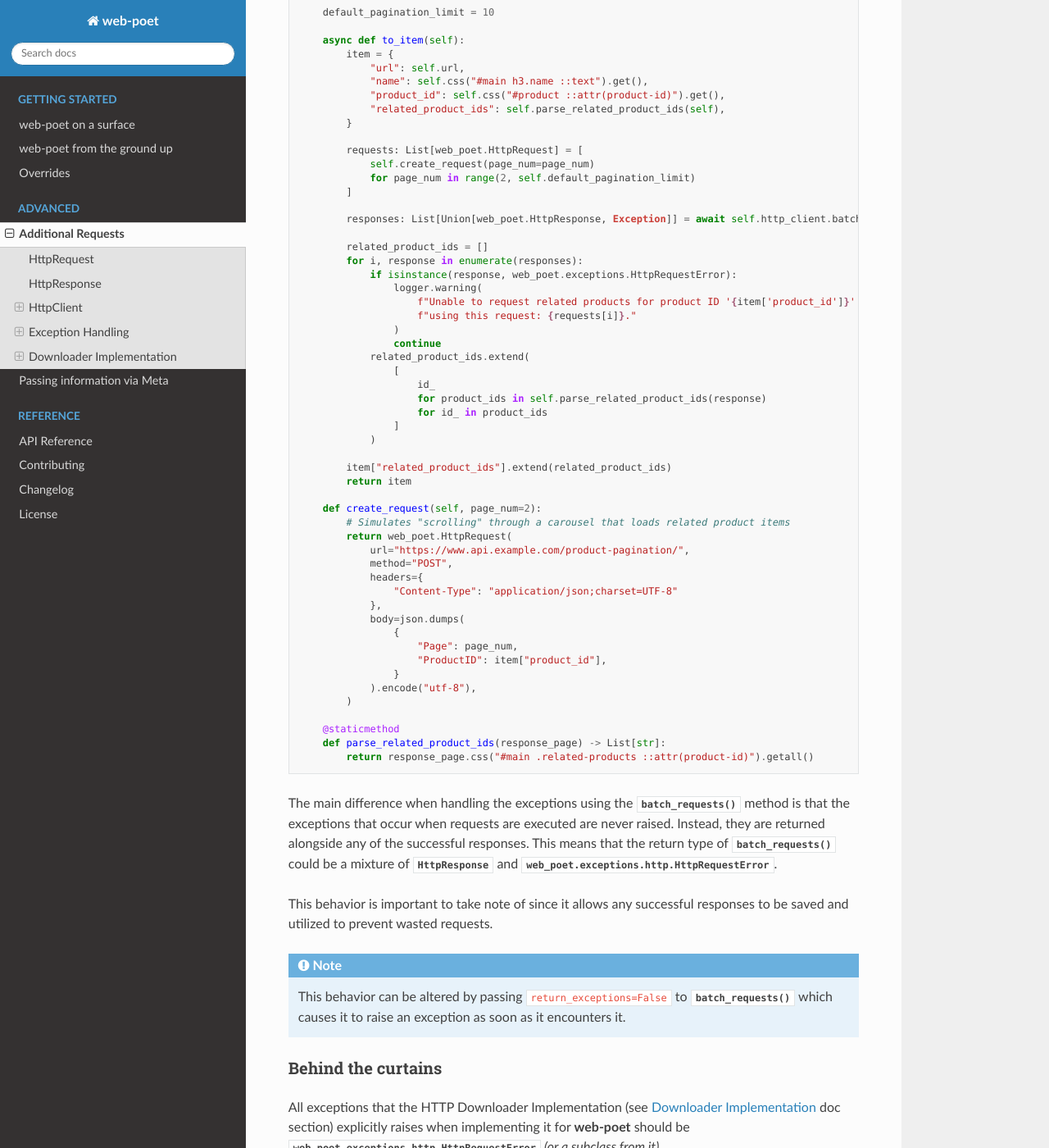
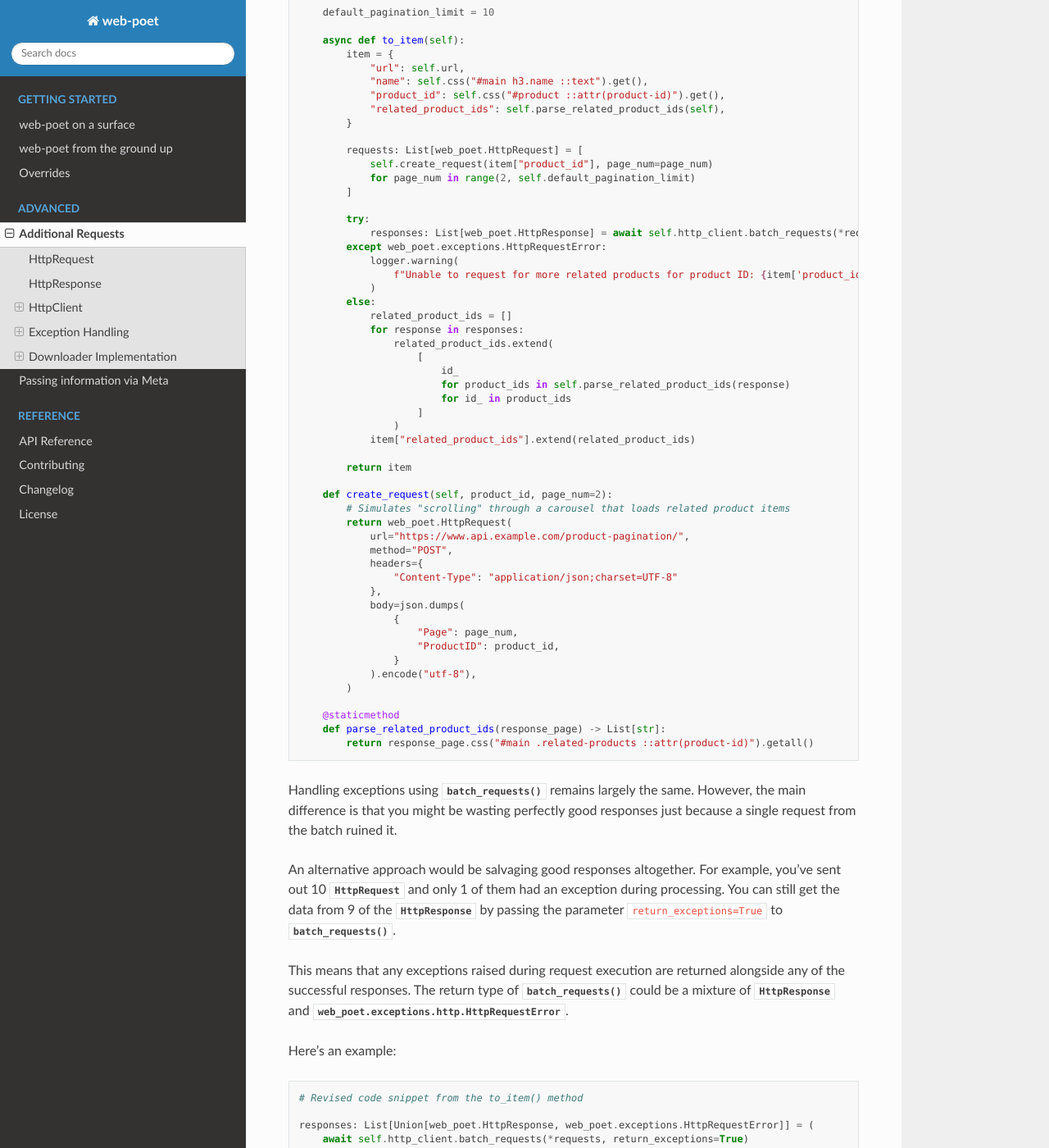
Before and after one commit to scrapinghub/web-poet, a Sphinx documentation site: the page built from docs/advanced/additional-requests.rst, in a window 1280 px wide and 1400 px high, scrolled down 10131 px. Shown: the whole window at 82% size. Built offline with Sphinx 7.4.7 and the Read the Docs theme 2.0.0, drawn with Linux system fonts in a browser that asks for light colours; some of the changed text lies outside the part shown.

Commit message:
update batch_requests default param value of return_exceptions from True to False

```diff
--- a/docs/advanced/additional-requests.rst
+++ b/docs/advanced/additional-requests.rst
@@ -412,7 +412,7 @@
             }
 
             requests: List[web_poet.HttpRequest] = [
-                self.create_request(page_num=page_num)
+                self.create_request(item["product_id"], page_num=page_num)
                 for page_num in range(2, self.default_pagination_limit)
             ]
             responses: List[web_poet.HttpResponse] = await self.http_client.batch_requests(*requests)
@@ -420,13 +420,13 @@
                 id_
                 for response in responses
                 for product_ids in self.parse_related_product_ids(response)
-                for id_ in product_ids:
+                for id_ in product_ids
             ]
 
             item["related_product_ids"].extend(related_product_ids)
             return item
 
-        def create_request(self, page_num=2):
+        def create_request(self, product_id, page_num=2):
             # Simulates "scrolling" through a carousel that loads related product items
             return web_poet.HttpRequest(
                 url="https://www.api.example.com/product-pagination/",
@@ -561,32 +561,31 @@
             }
 
             requests: List[web_poet.HttpRequest] = [
-                self.create_request(page_num=page_num)
+                self.create_request(item["product_id"], page_num=page_num)
                 for page_num in range(2, self.default_pagination_limit)
             ]
 
-            responses: List[Union[web_poet.HttpResponse, Exception]] = await self.http_client.batch_requests(*requests)
+            try:
+                responses: List[web_poet.HttpResponse] = await self.http_client.batch_requests(*requests)
+            except web_poet.exceptions.HttpRequestError:
+                logger.warning(
+                    f"Unable to request for more related products for product ID: {item['product_id']}"
+                )
+            else:
+                related_product_ids = []
+                for response in responses:
+                    related_product_ids.extend(
+                        [
+                            id_
+                            for product_ids in self.parse_related_product_ids(response)
+                            for id_ in product_ids
+                        ]
+                    )
+                item["related_product_ids"].extend(related_product_ids)
 
-            related_product_ids = []
-            for i, response in enumerate(responses):
-                if isinstance(response, web_poet.exceptions.HttpRequestError):
-                    logger.warning(
-                        f"Unable to request related products for product ID '{item['product_id']}' "
-                        f"using this request: {requests[i]}."
-                    )
-                    continue
-                related_product_ids.extend(
-                    [
-                        id_
-                        for product_ids in self.parse_related_product_ids(response)
-                        for id_ in product_ids
-                    ]
-                )
-
-            item["related_product_ids"].extend(related_product_ids)
             return item
 
-        def create_request(self, page_num=2):
+        def create_request(self, product_id, page_num=2):
             # Simulates "scrolling" through a carousel that loads related product items
             return web_poet.HttpRequest(
                 url="https://www.api.example.com/product-pagination/",
@@ -606,20 +605,52 @@
         def parse_related_product_ids(response_page) -> List[str]:
             return response_page.css("#main .related-products ::attr(product-id)").getall()
 
-The main difference when handling the exceptions using the :meth:`~.HttpClient.batch_requests`
-method is that the exceptions that occur when requests are executed are never raised.
-Instead, they are returned alongside any of the successful responses. This means that
-the return type of :meth:`~.HttpClient.batch_requests` could be a mixture of
-:class:`~.HttpResponse` and :class:`web_poet.exceptions.http.HttpRequestError`.
+Handling exceptions using :meth:`~.HttpClient.batch_requests` remains largely the same.
+However, the main difference is that you might be wasting perfectly good responses just
+because a single request from the batch ruined it.
 
-This behavior is important to take note of since it allows any successful responses
-to be saved and utilized to prevent wasted requests.
+An alternative approach would be salvaging good responses altogether. For example, you've
+sent out 10 :class:`~.HttpRequest` and only 1 of them had an exception during processing.
+You can still get the data from 9 of the :class:`~.HttpResponse` by passing the parameter
+``return_exceptions=True`` to :meth:`~.HttpClient.batch_requests`.
 
-.. note::
+This means that any exceptions raised during request execution are returned alongside any
+of the successful responses. The return type of :meth:`~.HttpClient.batch_requests` could
+be a mixture of :class:`~.HttpResponse` and :class:`web_poet.exceptions.http.HttpRequestError`.
 
-    This behavior can be altered by passing ``return_exceptions=False`` to
-    :meth:`~.HttpClient.batch_requests` which causes it to raise an exception
-    as soon as it encounters it.
+Here's an example:
+
+.. code-block:: python
+
+    # Revised code snippet from the to_item() method
+
+    responses: List[Union[web_poet.HttpResponse, web_poet.exceptions.HttpRequestError]] = (
+        await self.http_client.batch_requests(*requests, return_exceptions=True)
+    )
+
+    related_product_ids = []
+    for i, response in enumerate(responses):
+        if isinstance(response, web_poet.exceptions.HttpRequestError):
+            logger.warning(
+                f"Unable to request related products for product ID '{item['product_id']}' "
+                f"using this request: {requests[i]}. Reason: {response}."
+            )
+            continue
+        related_product_ids.extend(
+            [
+                id_
+                for product_ids in self.parse_related_product_ids(response)
+                for id_ in product_ids
+            ]
+        )
+
+    item["related_product_ids"].extend(related_product_ids)
+    return item
+
+From the example above, we're now checking the list of responses to see if any
+exceptions are included in it. If so, we're simply logging it down and ignoring
+it. In this way, perfectly good responses can still be processed through.
+
 
 Behind the curtains
 -------------------
```
Also changed, not shown: other parts of docs/advanced/additional-requests.rst (+2 -2 lines), 2 other files.
